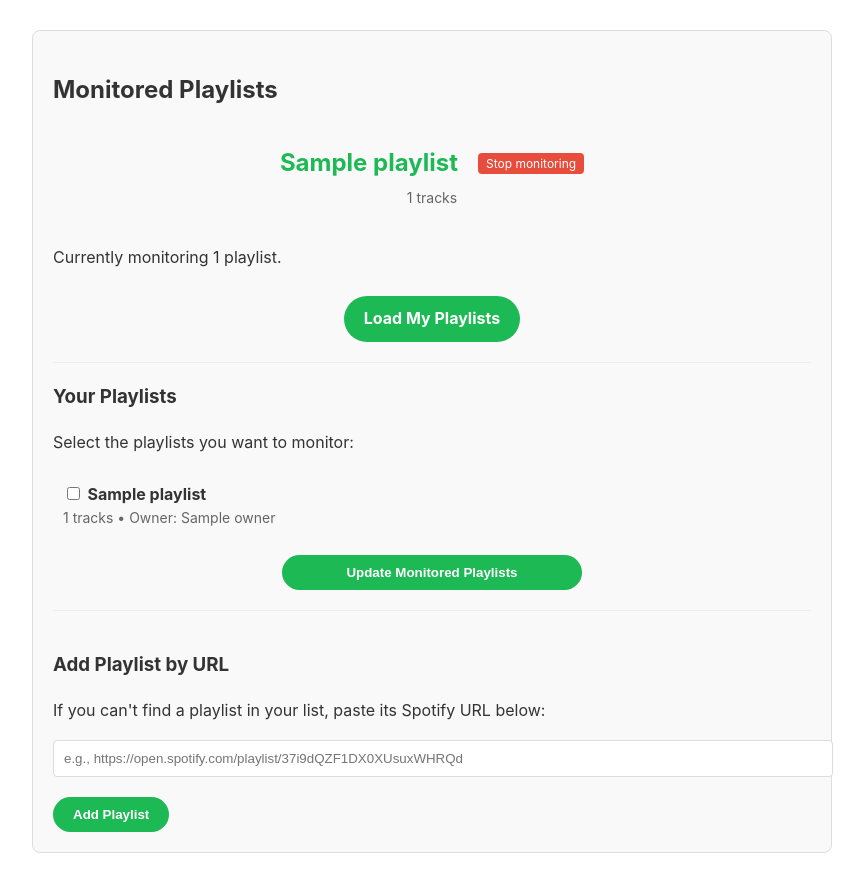
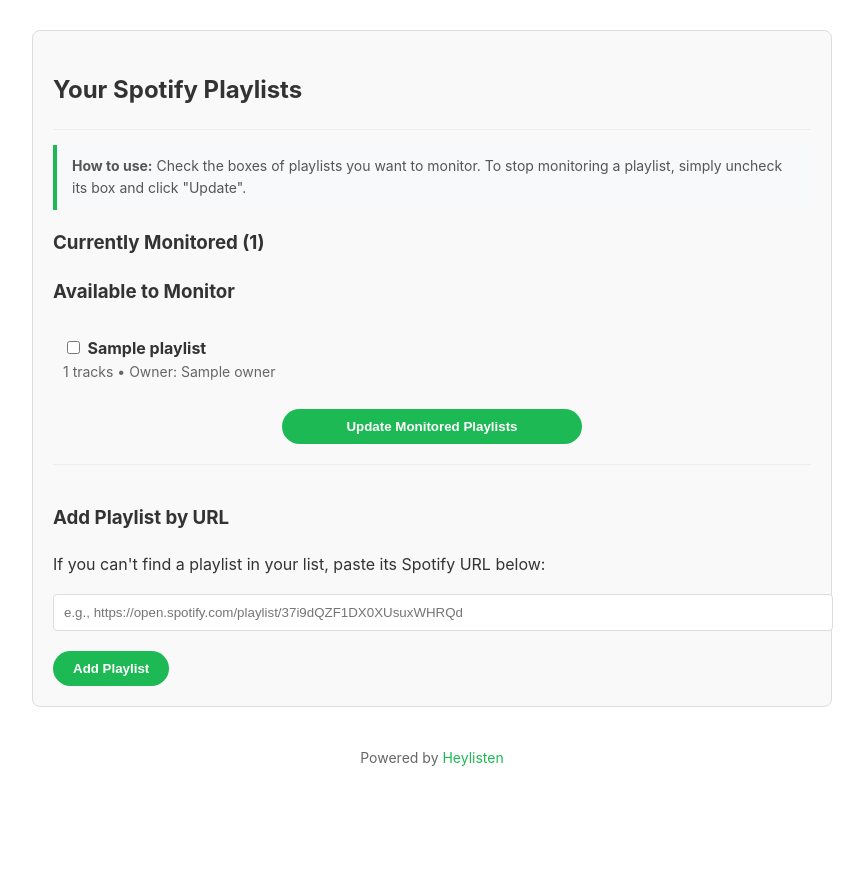
Before and after one commit to barbatron/spotify-hey-listen, a FastAPI app: template templates/index.html in a window 1280 px wide. Shown: the part 140-1033 px from the top of the page, without its empty margins (208-1072 px from the left). After the commit the page ends 906 px from the top, so only its background shows below. Run offline with FastAPI, Linux system fonts and the light colour scheme; the template is opened without the code that fills it: most values are stand-ins (such as "Sample title", 1, 10 or a date in 2020).

Commit message:
fix: simplify UI

```diff
--- a/heylisten/web.py
+++ b/heylisten/web.py
@@ -68,11 +68,13 @@
     user_data = sp.current_user()
     user_id = user_data["id"]
 
-    # Get only playlists monitored by this user
+    # Get playlists monitored by this user
     monitored_playlists = []
+    monitored_ids = []
     if playlist_monitor:
-        # Get only playlists monitored by this user instead of all playlists
         monitored_playlists = playlist_monitor.db.get_user_playlists(user_id)
+        monitored_ids = [p["id"] for p in monitored_playlists]
+
         for playlist in monitored_playlists:
             playlist_id = playlist["id"]
             if playlist_id in playlist_monitor.cached_playlists:
@@ -85,13 +87,43 @@
                     }
                 )
 
-    # Get user playlists if available
-    available_playlists = user_playlists.get(user_id, [])
+    # Load user playlists automatically
+    user_playlists_data = []
+    try:
+        # Fetch user playlists with pagination
+        playlists = []
+        results = sp.current_user_playlists(limit=50)
+        playlists.extend(results["items"])
 
-    # Mark which playlists are being monitored by this user
-    monitored_ids = [p["id"] for p in monitored_playlists]
-    for playlist in available_playlists:
-        playlist["monitored"] = playlist["id"] in monitored_ids
+        # Handle pagination to get all playlists
+        while results["next"]:
+            results = sp.next(results)
+            playlists.extend(results["items"])
+
+        logger.info(f"Fetched a total of {len(playlists)} playlists for user {user_id}")
+
+        # Process all playlists, marking which ones are already monitored
+        for playlist in playlists:
+            owner = playlist.get("owner", {}).get("id")
+            is_collab = playlist.get("collaborative", False)
+            is_owner = owner == user_id
+
+            playlist_data = {
+                "id": playlist["id"],
+                "name": playlist["name"],
+                "owner": owner,
+                "track_count": playlist["tracks"]["total"],
+                "collaborative": is_collab,
+                "monitored": playlist["id"] in monitored_ids
+            }
+            user_playlists_data.append(playlist_data)
+
+        # Store playlists in memory for other functions
+        user_playlists[user_id] = user_playlists_data
+
+    except Exception as e:
+        logger.error(f"Error loading playlists: {e}")
+        # Continue with empty playlists list if there's an error
 
     return templates.TemplateResponse(
         "index.html",
@@ -99,7 +131,7 @@
             "request": request,
             "stats": stats,
             "monitored_count": len(monitored_playlists),
-            "playlists": available_playlists,
+            "playlists": user_playlists_data,
         },
     )
 
@@ -128,76 +160,9 @@
     try:
         auth_manager = get_auth_manager()
         auth_manager.get_access_token(code)
-        return RedirectResponse(url="/load-playlists")
+        return RedirectResponse(url="/")
     except Exception as e:
         logger.error(f"Callback error: {e}")
-        return {"error": str(e)}
-
-
-@app.get("/load-playlists")
-async def load_playlists():
-    """Load user's collaborative playlists from Spotify."""
-    try:
-        auth_manager = get_auth_manager()
-
-        if not auth_manager.get_cached_token():
-            # Not authenticated, redirect to login
-            return RedirectResponse(url="/login")
-
-        # Create Spotify client with the cached token
-        sp = spotipy.Spotify(auth_manager=auth_manager)
-        user_data = sp.current_user()
-        user_id = user_data["id"]
-
-        # Fetch user playlists with pagination
-        playlists = []
-        results = sp.current_user_playlists(limit=50)
-        playlists.extend(results["items"])
-
-        # Handle pagination to get all playlists
-        while results["next"]:
-            results = sp.next(results)
-            playlists.extend(results["items"])
-
-        logger.info(f"Fetched a total of {len(playlists)} playlists for user {user_id}")
-
-        # Filter for collaborative playlists and owned playlists
-        collab_playlists = []
-        for playlist in playlists:
-            owner = playlist.get("owner", {}).get("id")
-            type = playlist.get("type")
-            is_collab = playlist.get("collaborative", False)
-            is_owner = owner == user_id
-            is_public = playlist.get("public")
-            logger.debug(
-                f"  - \"{playlist['name']}\": type={type} collaborative={is_collab} owner={owner} is_owner={is_owner} is_public={is_public}"
-            )
-            if (
-                playlist.get("collaborative")
-                # or playlist.get("owner", {}).get("id") != user_data["id"]
-            ):
-                logger.debug(f"Adding playlist: {playlist['name']}")
-                collab_playlists.append(
-                    {
-                        "id": playlist["id"],
-                        "name": playlist["name"],
-                        "owner": owner,
-                        "track_count": playlist["tracks"]["total"],
-                        "collaborative": is_collab,
-                    }
-                )
-
-        # Store playlists in memory
-        user_playlists[user_id] = collab_playlists
-
-        logger.info(
-            f"Loaded {len(collab_playlists)} collaborative/owned playlists for user {user_data['id']}"
-        )
-
-        # Redirect back to main page
-        return RedirectResponse(url="/")
-    except Exception as e:
-        logger.error(f"Error loading playlists: {e}")
         return {"error": str(e)}
 
 
@@ -228,7 +193,15 @@
             user_data = sp.current_user()
             user_id = user_data["id"]
 
-        logger.info(f"Updating monitored playlists for user {user_id}: {selected_ids}")
+        # Get current monitored playlists for this user
+        user_monitored_playlists = playlist_monitor.db.get_user_playlists(user_id)
+        currently_monitored_ids = [p["id"] for p in user_monitored_playlists]
+
+        # Log which playlists are being removed from monitoring
+        removed_ids = [pid for pid in currently_monitored_ids if pid not in selected_ids]
+        if removed_ids:
+            removed_names = [p["name"] for p in user_monitored_playlists if p["id"] in removed_ids]
+            logger.info(f"User {user_id} is stopping monitoring for playlists: {', '.join(removed_names)}")
 
         # Update the database with selected playlists
         all_playlists = user_playlists.get(user_id, [])
--- a/templates/index.html
+++ b/templates/index.html
@@ -37,12 +37,18 @@
       }
       .stats {
         display: flex;
+        flex-wrap: wrap;
         justify-content: space-around;
         text-align: center;
         margin: 20px 0;
       }
       .stat-item {
         padding: 15px;
+        margin: 10px;
+        flex: 0 1 45%;
+        border: 1px solid #eee;
+        border-radius: 8px;
+        background-color: #f5f5f5;
       }
       .stat-value {
         font-size: 24px;
@@ -114,7 +120,7 @@
       }
       .playlist-list {
         margin-top: 20px;
-        max-height: 300px;
+        max-height: 400px;
         overflow-y: auto;
         border-top: 1px solid #eee;
       }
@@ -185,6 +191,14 @@
       .monitored-actions {
         margin-left: 10px;
       }
+      .instruction-text {
+        background-color: #f8f9fa;
+        border-left: 4px solid #1db954;
+        padding: 10px 15px;
+        margin: 15px 0;
+        font-size: 14px;
+        color: #555;
+      }
     </style>
   </head>
   <body>
@@ -194,51 +208,20 @@
     </div>
 
     <div class="container">
-      <h2>Monitored Playlists</h2>
-
-      {% if stats %}
-      <div class="stats">
-        {% for playlist in stats %}
-        <div class="stat-item">
-          <div class="monitored-playlist-item">
-            <div class="stat-value">{{ playlist.name }}</div>
-            <div class="monitored-actions">
-              <a
-                href="/stop-monitoring/{{ playlist.id }}"
-                class="stop-monitoring-btn"
-                onclick="return confirm('Are you sure you want to stop monitoring this playlist?')"
-              >
-                Stop monitoring
-              </a>
-            </div>
-          </div>
-          <div class="stat-label">{{ playlist.track_count }} tracks</div>
-        </div>
-        {% endfor %}
-      </div>
-
-      <p>
-        Currently monitoring {{ monitored_count }} playlist{% if monitored_count
-        != 1 %}s{% endif %}.
-      </p>
-      {% else %}
-      <p>
-        No playlists are currently being monitored. Select playlists below to
-        start monitoring.
-      </p>
-      {% endif %}
-
-      <div style="text-align: center">
-        <a href="/login" class="button">Load My Playlists</a>
-      </div>
+      <h2>Your Spotify Playlists</h2>
 
       {% if playlists %}
       <form action="/update-monitored-playlists" method="post">
         <div class="playlist-list">
-          <h3>Your Playlists</h3>
-          <p>Select the playlists you want to monitor:</p>
+          <div class="instruction-text">
+            <strong>How to use:</strong> Check the boxes of playlists you want
+            to monitor. To stop monitoring a playlist, simply uncheck its box
+            and click "Update".
+          </div>
 
-          {% for playlist in playlists %}
+          {% if monitored_count > 0 %}
+          <h3>Currently Monitored ({{ monitored_count }})</h3>
+          {% for playlist in playlists %} {% if playlist.monitored %}
           <div class="playlist-item">
             <div>
               <div class="checkbox-container">
@@ -246,17 +229,11 @@
                   type="checkbox"
                   id="playlist_{{ playlist.id }}"
                   name="playlist_{{ playlist.id }}"
-                  {%
-                  if
-                  playlist.monitored
-                  %}checked{%
-                  endif
-                  %}
+                  checked
                 >
                 <label for="playlist_{{ playlist.id }}" class="playlist-name">
-                  {{ playlist.name }} {% if playlist.monitored %}<span
-                    class="monitored-badge"
-                  >Monitored</span>{% endif %}
+                  {{ playlist.name }} <span class="monitored-badge"
+                  >Monitored</span>
                 </label>
               </div>
               <div class="playlist-meta">
@@ -265,7 +242,30 @@
               </div>
             </div>
           </div>
-          {% endfor %}
+          {% endif %} {% endfor %}
+
+          <h3>Available to Monitor</h3>
+          {% endif %} {% for playlist in playlists %} {% if not
+          playlist.monitored %}
+          <div class="playlist-item">
+            <div>
+              <div class="checkbox-container">
+                <input
+                  type="checkbox"
+                  id="playlist_{{ playlist.id }}"
+                  name="playlist_{{ playlist.id }}"
+                >
+                <label for="playlist_{{ playlist.id }}" class="playlist-name">
+                  {{ playlist.name }}
+                </label>
+              </div>
+              <div class="playlist-meta">
+                {{ playlist.track_count }} tracks {% if playlist.collaborative
+                %}(Collaborative){% endif %} • Owner: {{ playlist.owner }}
+              </div>
+            </div>
+          </div>
+          {% endif %} {% endfor %}
         </div>
 
         <input
@@ -274,6 +274,8 @@
           class="update-btn"
         >
       </form>
+      {% else %}
+      <p>No playlists were found in your Spotify account.</p>
       {% endif %}
 
       <div class="add-url-container">
```
